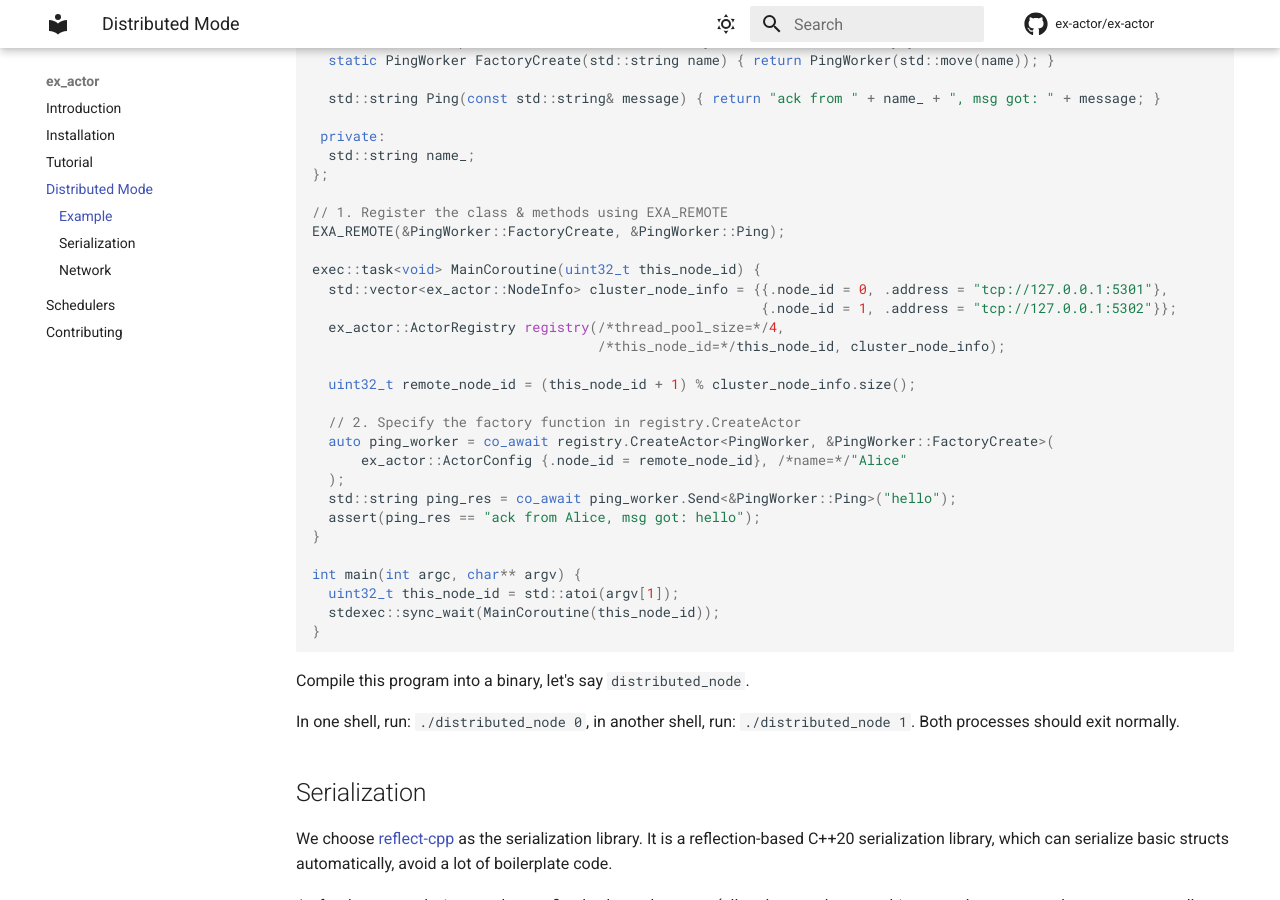
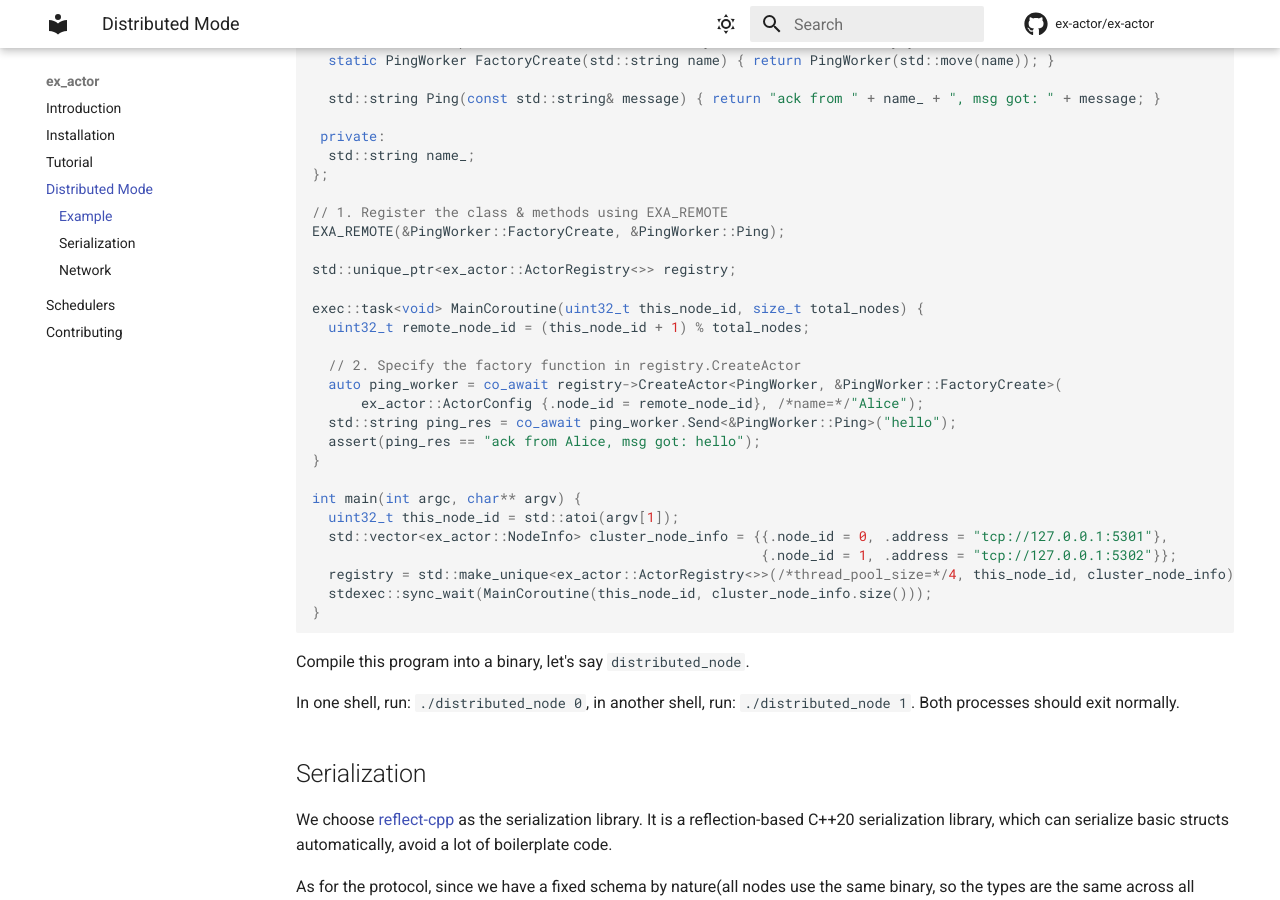
Before and after one commit to ex-actor/ex-actor, an MkDocs documentation site: the page built from docs/contents/distributed_mode.md, in a window 1280 px wide and 900 px high, scrolled down 1006 px. Built offline with MkDocs 1.6.1 and Material for MkDocs 9.7.7, drawn with Linux system fonts in a browser that asks for light colours; comment, search, counter and statistics services are not loaded.

Commit message:
[bug fix] Fix static fiasco with spdlog (#102)
Create its own logger in ActorRegistry and MessageBroker. Instead of
using global defualt logger. Which will cause static fiasco when using
ActorRegistry as a global variable.

````diff
--- a/docs/contents/distributed_mode.md
+++ b/docs/contents/distributed_mode.md
@@ -53,25 +53,24 @@ class PingWorker {
 // 1. Register the class & methods using EXA_REMOTE
 EXA_REMOTE(&PingWorker::FactoryCreate, &PingWorker::Ping);
 
-exec::task<void> MainCoroutine(uint32_t this_node_id) {
-  std::vector<ex_actor::NodeInfo> cluster_node_info = {{.node_id = 0, .address = "tcp://127.0.0.1:5301"},
-                                                       {.node_id = 1, .address = "tcp://127.0.0.1:5302"}};
-  ex_actor::ActorRegistry registry(/*thread_pool_size=*/4,
-                                   /*this_node_id=*/this_node_id, cluster_node_info);
+std::unique_ptr<ex_actor::ActorRegistry<>> registry;
 
-  uint32_t remote_node_id = (this_node_id + 1) % cluster_node_info.size();
+exec::task<void> MainCoroutine(uint32_t this_node_id, size_t total_nodes) {
+  uint32_t remote_node_id = (this_node_id + 1) % total_nodes;
 
   // 2. Specify the factory function in registry.CreateActor
-  auto ping_worker = co_await registry.CreateActor<PingWorker, &PingWorker::FactoryCreate>(
-      ex_actor::ActorConfig {.node_id = remote_node_id}, /*name=*/"Alice"
-  );
+  auto ping_worker = co_await registry->CreateActor<PingWorker, &PingWorker::FactoryCreate>(
+      ex_actor::ActorConfig {.node_id = remote_node_id}, /*name=*/"Alice");
   std::string ping_res = co_await ping_worker.Send<&PingWorker::Ping>("hello");
   assert(ping_res == "ack from Alice, msg got: hello");
 }
 
 int main(int argc, char** argv) {
   uint32_t this_node_id = std::atoi(argv[1]);
-  stdexec::sync_wait(MainCoroutine(this_node_id));
+  std::vector<ex_actor::NodeInfo> cluster_node_info = {{.node_id = 0, .address = "tcp://127.0.0.1:5301"},
+                                                       {.node_id = 1, .address = "tcp://127.0.0.1:5302"}};
+  registry = std::make_unique<ex_actor::ActorRegistry<>>(/*thread_pool_size=*/4, this_node_id, cluster_node_info);
+  stdexec::sync_wait(MainCoroutine(this_node_id, cluster_node_info.size()));
 }
 ```
 <!-- doc test end -->
````
Also changed, not shown: docs/contents/tutorial.md (+1 -1 lines), 8 other files.
